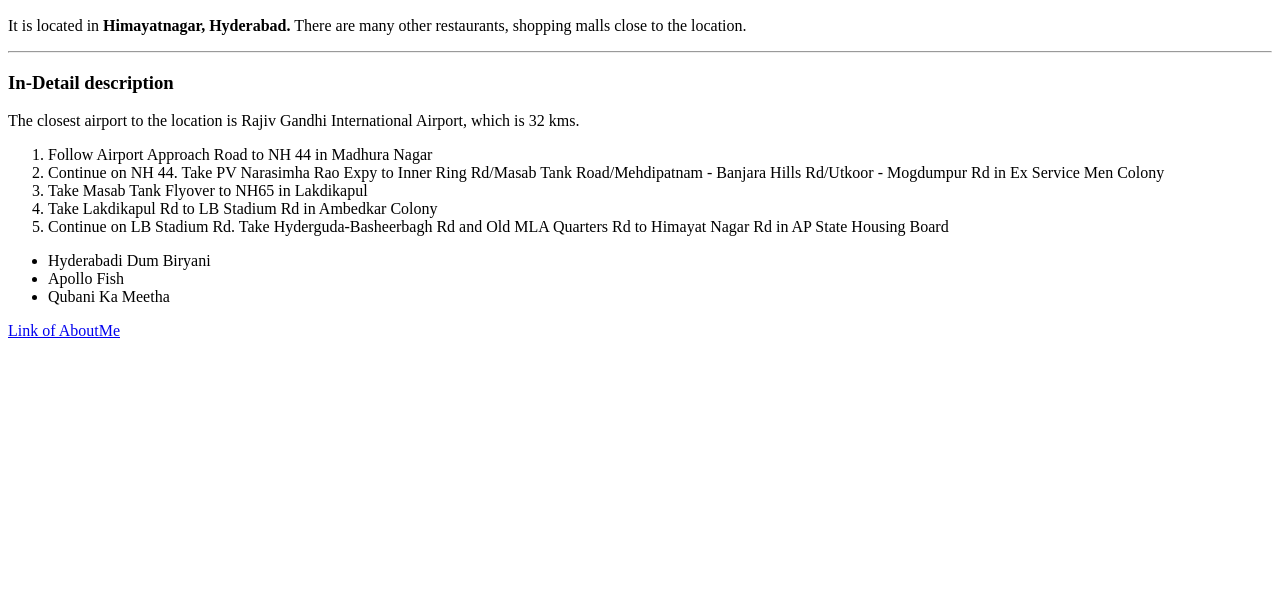
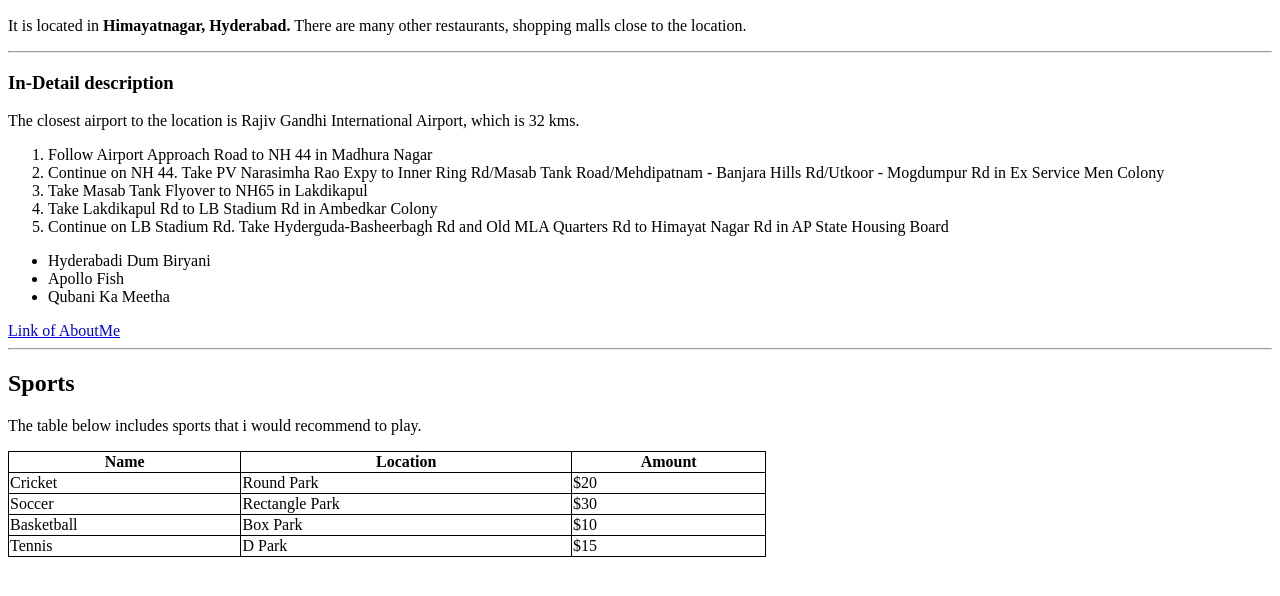
Before and after one commit to 44-563-Web-Apps-S22/webapps-s22-assignment-3-bindisanjay, a plain HTML site: page index.html in a window 1280 px wide. Shown: the part 110-706 px from the top of the page. Drawn offline with Linux system fonts and the light colour scheme.

Commit message:
Updated Tables

```diff
--- a/index.html
+++ b/index.html
@@ -1,4 +1,10 @@
 <!DOCTYPE html>
+<style>
+    table, th, td {
+        border: 1px solid black;
+        border-collapse: collapse;
+    }
+</style>
 <head>
     <title> The New Beginning </title>
 </head>
@@ -27,5 +33,35 @@
         <li>Qubani Ka Meetha</li>
     </ul>
     <a href="aboutme.html">Link of AboutMe</a>
+    <hr>
+    <h2>Sports</h2>
+    <p>The table below includes sports that i would recommend to play.</p>
+    <table style="width:60%">
+        <tr>
+          <th>Name</th>
+          <th>Location</th>
+          <th>Amount</th>
+        </tr>
+        <tr>
+          <td>Cricket</td>
+          <td>Round Park</td>
+          <td>$20</td>
+        </tr>
+        <tr>
+            <td>Soccer</td>
+            <td>Rectangle Park</td>
+            <td>$30</td>
+          </tr>
+        <tr>
+            <td>Basketball</td>
+            <td>Box Park</td>
+            <td>$10</td>
+        </tr>
+        <tr>
+            <td>Tennis</td>
+            <td>D Park</td>
+            <td>$15</td>
+        </tr>
+    </table>
 </body>
 </html>
```
